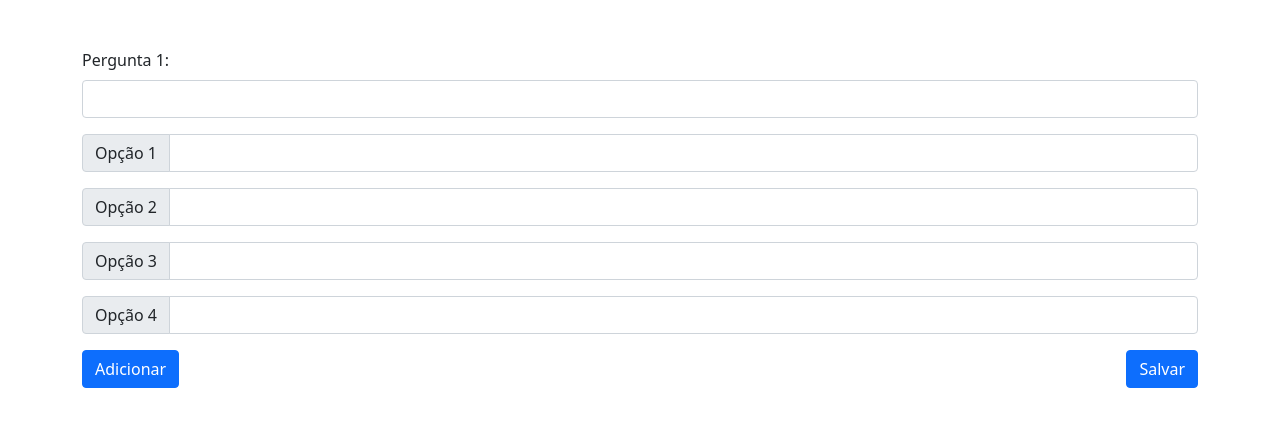
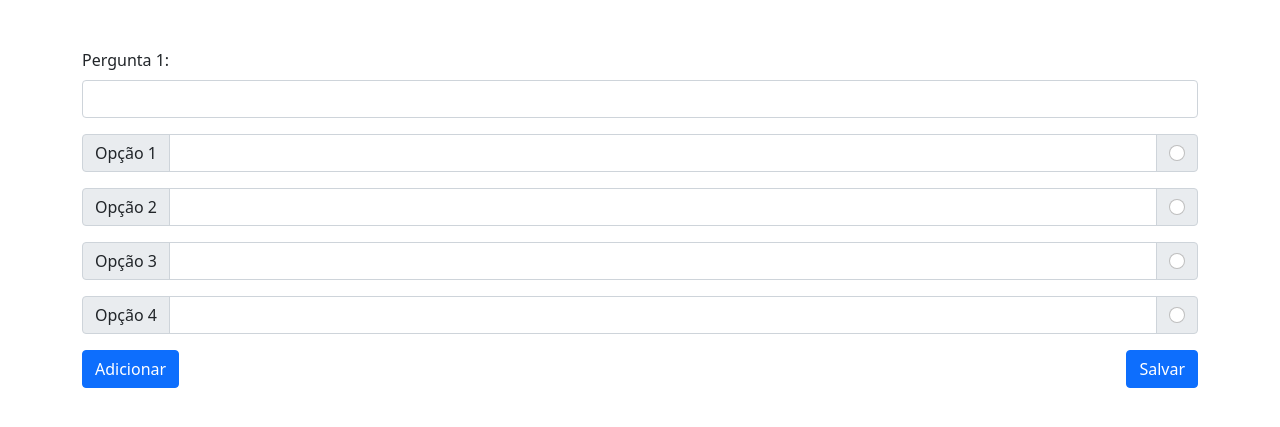
Before and after one commit to geovannams/tp01-engenharia-software, a Flask app: page /prova/cadastrar_prova in a window 1280 px wide. Shown: the part 56-483 px from the top of the page. Run offline with Flask 2, Linux system fonts and the light colour scheme; some libraries are stand-ins or nearby versions.

Commit message:
ajuste formulario de criar prova

```diff
--- a/provasonline/prova/templates/cadastrar_prova.html
+++ b/provasonline/prova/templates/cadastrar_prova.html
@@ -15,19 +15,38 @@
 
         <div class="input-group mb-3">
             <span class="input-group-text" id="inputGroup-sizing-default">Opção 1</span>
-            <input type="text" class="form-control" aria-label="Sizing example input" aria-describedby="inputGroup-sizing-default">
+            <input type="text" class="form-control" id="opcao1" name="opcao01" aria-label="Sizing example input" aria-describedby="inputGroup-sizing-default">
+
+            <div class="input-group-text">
+                <input class="form-check-input mt-0" type="radio" value="" id="radio1" name="correta0">
+            </div>
         </div>
+
         <div class="input-group mb-3">
             <span class="input-group-text" id="inputGroup-sizing-default">Opção 2</span>
-            <input type="text" class="form-control" aria-label="Sizing example input" aria-describedby="inputGroup-sizing-default">
+            <input type="text" class="form-control" id="opcao2" name="opcao02" aria-label="Sizing example input" aria-describedby="inputGroup-sizing-default">
+
+            <div class="input-group-text">
+                <input class="form-check-input mt-0" type="radio" value="" id="radio2" name="correta0">
+            </div>
         </div>
+
         <div class="input-group mb-3">
             <span class="input-group-text" id="inputGroup-sizing-default">Opção 3</span>
-            <input type="text" class="form-control" aria-label="Sizing example input" aria-describedby="inputGroup-sizing-default">
+            <input type="text" class="form-control" id="opcao3" name="opcao03" aria-label="Sizing example input" aria-describedby="inputGroup-sizing-default">
+
+            <div class="input-group-text">
+                <input class="form-check-input mt-0" type="radio" value="" id="radio3" name="correta0">
+            </div>
         </div>
+
         <div class="input-group mb-3">
             <span class="input-group-text" id="inputGroup-sizing-default">Opção 4</span>
-            <input type="text" class="form-control" aria-label="Sizing example input" aria-describedby="inputGroup-sizing-default">
+            <input type="text" class="form-control" id="opcao4" name="opcao04" aria-label="Sizing example input" aria-describedby="inputGroup-sizing-default">
+
+            <div class="input-group-text">
+                <input class="form-check-input mt-0" type="radio" value="" id="radio4" name="correta0">
+            </div>
         </div>
 
         <div id="saida"></div>
@@ -50,19 +69,38 @@
 
     <div class="input-group mb-3">
         <span class="input-group-text" id="inputGroup-sizing-default">Opção 1</span>
-        <input type="text" class="form-control" aria-label="Sizing example input" aria-describedby="inputGroup-sizing-default">
+        <input type="text" class="form-control" id="opcao1" name="opcao01" aria-label="Sizing example input" aria-describedby="inputGroup-sizing-default">
+
+        <div class="input-group-text">
+            <input class="form-check-input mt-0" type="radio" value="" id="radio1" name="correta0">
+        </div>
     </div>
+
     <div class="input-group mb-3">
         <span class="input-group-text" id="inputGroup-sizing-default">Opção 2</span>
-        <input type="text" class="form-control" aria-label="Sizing example input" aria-describedby="inputGroup-sizing-default">
+        <input type="text" class="form-control" id="opcao2" name="opcao02" aria-label="Sizing example input" aria-describedby="inputGroup-sizing-default">
+
+        <div class="input-group-text">
+            <input class="form-check-input mt-0" type="radio" value="" id="radio2" name="correta0">
+        </div>
     </div>
+
     <div class="input-group mb-3">
         <span class="input-group-text" id="inputGroup-sizing-default">Opção 3</span>
-        <input type="text" class="form-control" aria-label="Sizing example input" aria-describedby="inputGroup-sizing-default">
+        <input type="text" class="form-control" id="opcao3" name="opcao03" aria-label="Sizing example input" aria-describedby="inputGroup-sizing-default">
+
+        <div class="input-group-text">
+            <input class="form-check-input mt-0" type="radio" value="" id="radio3" name="correta0">
+        </div>
     </div>
+
     <div class="input-group mb-3">
         <span class="input-group-text" id="inputGroup-sizing-default">Opção 4</span>
-        <input type="text" class="form-control" aria-label="Sizing example input" aria-describedby="inputGroup-sizing-default">
+        <input type="text" class="form-control" id="opcao4" name="opcao04" aria-label="Sizing example input" aria-describedby="inputGroup-sizing-default">
+
+        <div class="input-group-text">
+            <input class="form-check-input mt-0" type="radio" value="" id="radio4" name="correta0">
+        </div>
     </div>
 </template>
 
@@ -76,7 +114,17 @@
 
         const label = clone.querySelector("label");
         label.textContent = "Pergunta " + (cont+1) + ": ";
-        clone.querySelector("input").name = "pergunta" + cont;
+        clone.querySelector("#pergunta").name = "pergunta" + cont;
+
+        clone.querySelector("#opcao1").name = "opcao" + cont + 1;
+        clone.querySelector("#opcao2").name = "opcao" + cont + 2;
+        clone.querySelector("#opcao3").name = "opcao" + cont + 3;
+        clone.querySelector("#opcao4").name = "opcao" + cont + 4;
+
+        clone.querySelector("#radio1").name = "correta" + cont;
+        clone.querySelector("#radio2").name = "correta" + cont;
+        clone.querySelector("#radio3").name = "correta" + cont;
+        clone.querySelector("#radio4").name = "correta" + cont;
 
         container.appendChild(clone);
         cont++;
```
